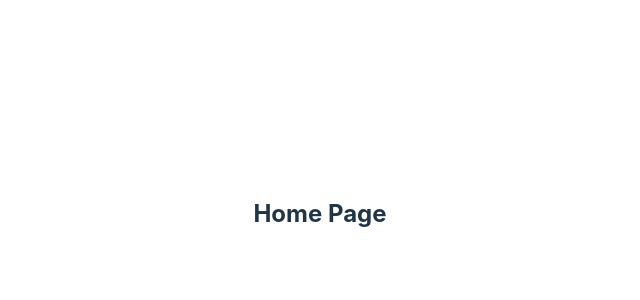
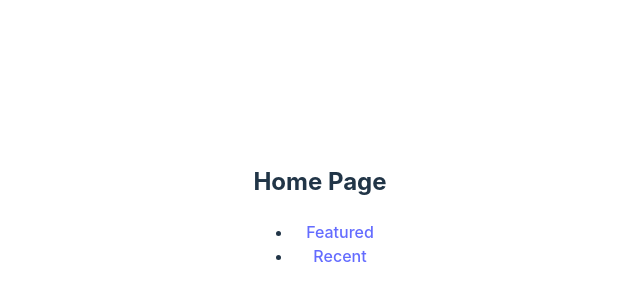
Before and after one commit to mrinmoy32/React-How-To-Use-Outlet, a React (Vite) app: page /home in a window 1280 px wide. Shown: the part 186-486 px from the top of the page, without its empty margins (320-960 px from the left). Built offline with nearby package versions, Linux system fonts and the light colour scheme.

Commit message:
Home Outlet working

```diff
--- a/src/About.jsx
+++ b/src/About.jsx
@@ -8,11 +8,11 @@ const About = () => {
       <h2>About Page</h2>
       <nav>
         <ul>
-          {/* <li><Link to="team">Team</Link></li>
-          <li><Link to="history">History</Link></li> */}
+          <li><Link to="team">Team</Link></li>
+          <li><Link to="history">History</Link></li>
         </ul>
       </nav>
-      {/* <Outlet /> Child routes will be rendered here */}
+      <Outlet /> {/* Child routes will be rendered here */}
     </div>
   );
 };
--- a/src/App.jsx
+++ b/src/App.jsx
@@ -1,7 +1,9 @@
-import { BrowserRouter as Router, Route, Routes } from 'react-router-dom';
-import Home from './Home';
-import About from './About';
-import './App.css'
+import { BrowserRouter as Router, Route, Routes } from "react-router-dom";
+import Home from "./Home";
+import Featured from "./Featured";
+import Recent from "./Recent";
+import About from "./About";
+import "./App.css";
 
 /*In React Router, <Outlet /> is a component that acts as a placeholder where child routes can be rendered.
 
@@ -11,18 +13,20 @@ the <Outlet /> component to specify the location where the child routes should b
 */
 
 function App() {
-
   return (
     <>
+      <Router>
+        <Routes>
+          <Route path="/home" element={<Home />}>
+            <Route path="featured" element={<Featured />} />
+            <Route path="recent" element={<Recent />} />
+          </Route>
 
-      <Router>
-      <Routes>
-        <Route path="/home/*" element={<Home />} />
-        <Route path="/about/*" element={<About />} />
-      </Routes>
-    </Router>
+          <Route path="/about" element={<About />} />
+        </Routes>
+      </Router>
     </>
-  )
+  );
 }
 
-export default App
+export default App;
--- a/src/History.jsx
+++ b/src/History.jsx
@@ -1,3 +1,4 @@
+import React from "react";
 const History = () => {
   return <div>History Content</div>;
 };
--- a/src/Home.jsx
+++ b/src/Home.jsx
@@ -1,18 +1,23 @@
-import { Outlet, Link } from 'react-router-dom';
-// import Featured from './Featured';
-// import Recent from './Recent';
+// import { BrowserRouter as Router, Route, Routes } from "react-router-dom";
+import { Outlet, Link } from "react-router-dom";
+// import Featured from "./Featured";
+// import Recent from "./Recent";
 
 const Home = () => {
   return (
     <div>
       <h2>Home Page</h2>
       <nav>
-        {/* <ul>
-          <li><Link to="featured">Featured</Link></li>
-          <li><Link to="recent">Recent</Link></li>
-        </ul> */}
+        <ul>
+          <li>
+            <Link to="featured">Featured</Link>
+          </li>
+          <li>
+            <Link to="recent">Recent</Link>
+          </li>
+        </ul>
       </nav>
-      {/* <Outlet /> Child routes will be rendered here */}
+      <Outlet /> {/* Child routes will be rendered here */}
     </div>
   );
 };
```
